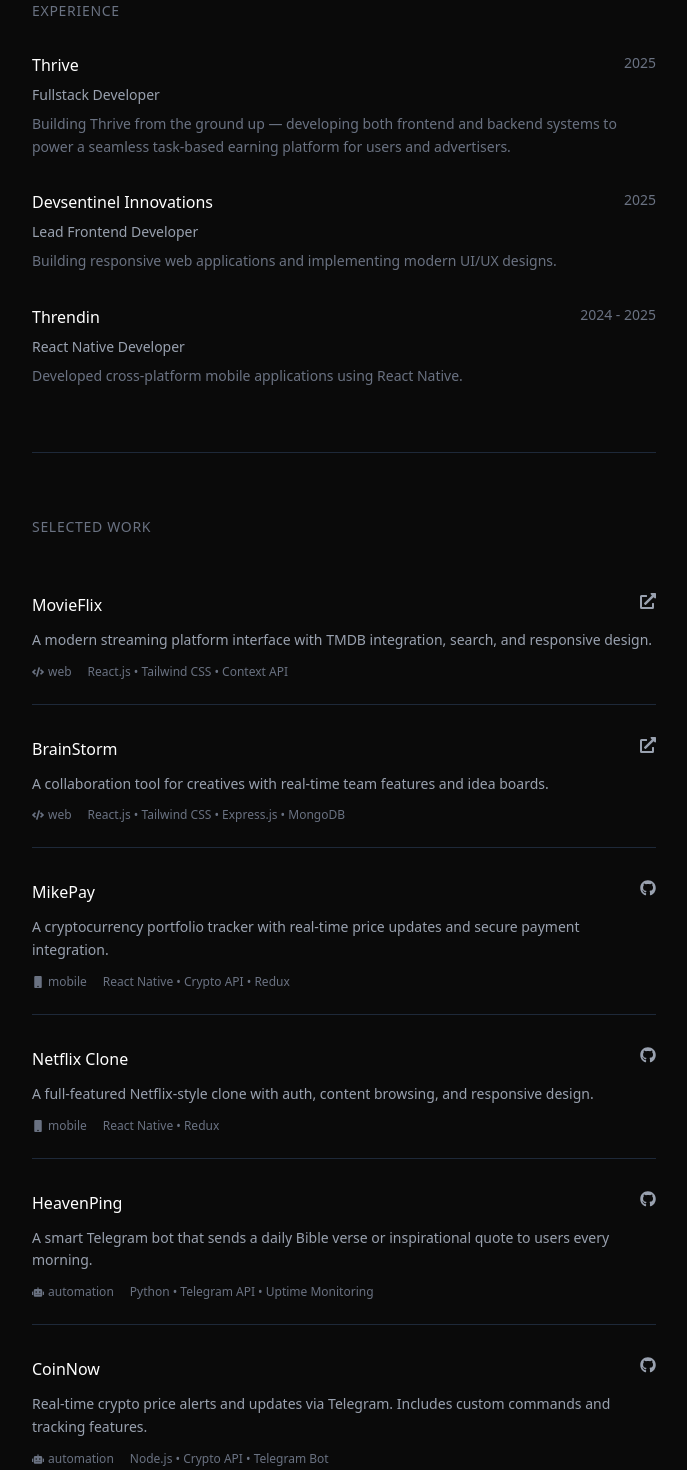
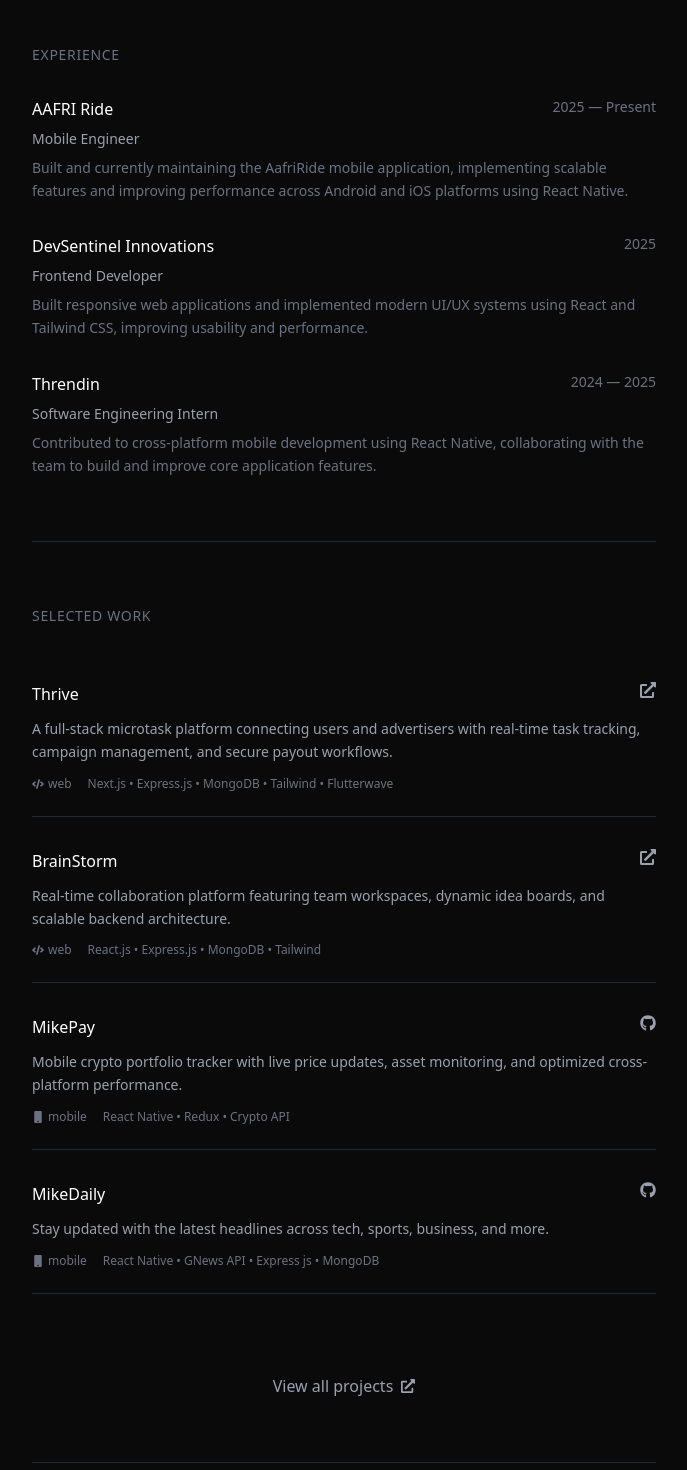
Before and after one commit to ChidiebereMichael18/Portfolio-V2, a React (Vite) app: page / in a window 1280 px wide. Shown: the part 560-2030 px from the top of the page, without its empty margins (296-983 px from the left). Built offline with nearby package versions, Linux system fonts and the light colour scheme; a web font is replaced by a local one.

Commit message:
february 2026 portfolio update

```diff
--- a/src/components/Projects.jsx
+++ b/src/components/Projects.jsx
@@ -61,46 +61,36 @@
 const Projects = () => {
   const projects = [
   {
-      title: "MovieFlix",
-      description: "A modern streaming platform interface with TMDB integration, search, and responsive design.",
-      tech: "React.js • Tailwind CSS • Context API",
-      live: "https://movieflix-joel.vercel.app/",
+    title: "Thrive",
+    description:
+      "A full-stack microtask platform connecting users and advertisers with real-time task tracking, campaign management, and secure payout workflows.",
+    tech: "Next.js • Express.js • MongoDB • Tailwind • Flutterwave",
+    live: "https://thrive-sooty.vercel.app/home",
     category: "web",
   },
   {
     title: "BrainStorm",
-      description: "A collaboration tool for creatives with real-time team features and idea boards.",
-      tech: "React.js • Tailwind CSS • Express.js • MongoDB",
+    description:
+      "Real-time collaboration platform featuring team workspaces, dynamic idea boards, and scalable backend architecture.",
+    tech: "React.js • Express.js • MongoDB • Tailwind",
     live: "https://brainstorm-v1.vercel.app/",
-      category: "web"
+    category: "web",
   },
   {
     title: "MikePay",
-      description: "A cryptocurrency portfolio tracker with real-time price updates and secure payment integration.",
-      tech: "React Native • Crypto API • Redux",
+    description:
+      "Mobile crypto portfolio tracker with live price updates, asset monitoring, and optimized cross-platform performance.",
+    tech: "React Native • Redux • Crypto API",
     github: "https://github.com/ChidiebereMichael18/Mike-Pay",
     category: "mobile",
   },
   {
-      title: "Netflix Clone",
-      description: "A full-featured Netflix-style clone with auth, content browsing, and responsive design.",
-      tech: "React Native • Redux",
-      github: "https://github.com/ChidiebereMichael18/Netflix-Clone",
-      category: "mobile"
-    },
-    {
-      title: "HeavenPing",
-      description: "A smart Telegram bot that sends a daily Bible verse or inspirational quote to users every morning.",
-      tech: "Python • Telegram API • Uptime Monitoring",
-      github: "https://github.com/ChidiebereMichael18/heaven-ping",
-      category: "automation"
-    },
-    {
-      title: "CoinNow",
-      description: "Real-time crypto price alerts and updates via Telegram. Includes custom commands and tracking features.",
-      tech: "Node.js • Crypto API • Telegram Bot",
-      github: "https://github.com/ChidiebereMichael18/CoinNow",
-      category: "automation"
+    title: "MikeDaily",
+    description:
+      "Stay updated with the latest headlines across tech, sports, business, and more.",
+    tech: "React Native • GNews API • Express js • MongoDB",
+    github: "https://github.com/ChidiebereMichael18/MikeDaily",
+    category: "mobile",
   }
 ];
 
@@ -115,7 +105,7 @@
         ))}
       </div>
 
-      <div className="mt-12 pt-8 border-t border-gray-800 text-center">
+      <div className="mt-12 pt-8  text-center">
         <a
           href="https://github.com/ChidiebereMichael18?tab=repositories"
           className="inline-flex items-center gap-2 text-gray-400 hover:text-white transition-colors group"
--- a/src/pages/Home.jsx
+++ b/src/pages/Home.jsx
@@ -7,7 +7,6 @@
   return (
     <div className="bg-[#0a0a0a] min-h-screen">
       <div className="max-w-2xl mx-auto px-6 font-inter">
-
         {/* Header */}
         <div className="flex justify-between items-center py-8">
           <h1 className="text-xl font-medium text-white tracking-tight">
@@ -33,22 +32,29 @@
         <div className="py-16 border-b border-gray-800">
           <div className="space-y-6">
             <h1 className="text-4xl font-light text-white leading-tight">
-              Fullstack Developer
+              Full-Stack & Mobile Engineer
               <br />
-              building digital experiences
+              building scalable digital products
             </h1>
+
             <p className="text-lg text-gray-400 leading-relaxed">
-              3+ years crafting efficient, user-focused applications across web and mobile platforms.
-              Currently focused on scalable solutions and performance-driven development.
+              4+ years shipping production-ready applications across web and
+              mobile. Focused on scalable architectures, real-time systems, and
+              performance-driven user experiences.
             </p>
+
             <div className="flex items-center gap-4 pt-4">
               <a
                 href="#projects"
                 className="inline-flex items-center gap-2 text-white hover:text-gray-300 transition-colors group"
               >
                 <span>View work</span>
-                <FaArrowRight size={14} className="group-hover:translate-x-1 transition-transform" />
+                <FaArrowRight
+                  size={14}
+                  className="group-hover:translate-x-1 transition-transform"
+                />
               </a>
+
               <a
                 href="mailto:mikeyxofficial1234@gmail.com"
                 className="inline-flex items-center gap-2 text-gray-400 hover:text-white transition-colors"
@@ -56,6 +62,9 @@
                 <span>Get in touch</span>
               </a>
             </div>
+            <p className="text-sm text-gray-500">
+               Building Verizen, an AI-powered customer agent for modern businesses
+            </p>
           </div>
         </div>
 
@@ -64,43 +73,77 @@
           <h2 className="text-sm font-medium text-gray-500 uppercase tracking-wider mb-8">
             Experience
           </h2>
+
           <div className="space-y-8">
+            {/* AafriRide */}
             <div className="group">
               <div className="flex justify-between items-start mb-2">
-                <h3 className="text-white font-medium">Thrive</h3>
-                <span className="text-gray-500 text-sm">2025</span>
+                <h3 className="text-white font-medium hover:text-gray-300 transition-colors">
+                  <a
+                    href="https://aafriride.com/"
+                    target="_blank"
+                    rel="noopener noreferrer"
+                  >
+                    AAFRI Ride
+                  </a>
+                </h3>
+                <span className="text-gray-500 text-sm">2025 — Present</span>
               </div>
-              <p className="text-gray-400 text-sm mb-2">Fullstack Developer</p>
+              <p className="text-gray-400 text-sm mb-2">Mobile Engineer</p>
               <p className="text-gray-500 text-sm leading-relaxed">
-                Building Thrive from the ground up — developing both frontend and backend systems
-                to power a seamless task-based earning platform for users and advertisers.
+                Built and currently maintaining the AafriRide mobile
+                application, implementing scalable features and improving
+                performance across Android and iOS platforms using React Native.
               </p>
             </div>
 
+            {/* DevSentinel */}
             <div className="group">
               <div className="flex justify-between items-start mb-2">
-                <h3 className="text-white font-medium">Devsentinel Innovations</h3>
+                <h3 className="text-white font-medium hover:text-gray-300 transition-colors">
+                  <a
+                    href="https://devsentinelinnovations.com/"
+                    target="_blank"
+                    rel="noopener noreferrer"
+                  >
+                    DevSentinel Innovations
+                  </a>
+                </h3>
                 <span className="text-gray-500 text-sm">2025</span>
               </div>
-              <p className="text-gray-400 text-sm mb-2">Lead Frontend Developer</p>
+              <p className="text-gray-400 text-sm mb-2">Frontend Developer</p>
               <p className="text-gray-500 text-sm leading-relaxed">
-                Building responsive web applications and implementing modern UI/UX designs.
+                Built responsive web applications and implemented modern UI/UX
+                systems using React and Tailwind CSS, improving usability and
+                performance.
               </p>
             </div>
 
+            {/* Threndin Internship */}
             <div className="group">
               <div className="flex justify-between items-start mb-2">
-                <h3 className="text-white font-medium">Threndin</h3>
-                <span className="text-gray-500 text-sm">2024 - 2025</span>
+                <h3 className="text-white font-medium hover:text-gray-300 transition-colors">
+                  <a
+                    href="https://www.threndin.com/"
+                    target="_blank"
+                    rel="noopener noreferrer"
+                  >
+                    Threndin
+                  </a>
+                </h3>
+                <span className="text-gray-500 text-sm">2024 — 2025</span>
               </div>
-              <p className="text-gray-400 text-sm mb-2">React Native Developer</p>
+              <p className="text-gray-400 text-sm mb-2">
+                Software Engineering Intern
+              </p>
               <p className="text-gray-500 text-sm leading-relaxed">
-                Developed cross-platform mobile applications using React Native.
+                Contributed to cross-platform mobile development using React
+                Native, collaborating with the team to build and improve core
+                application features.
               </p>
             </div>
           </div>
         </div>
-
         {/* Projects */}
         <div id="projects" className="py-16">
           <Projects />
@@ -113,7 +156,8 @@
               Let's work together
             </h2>
             <p className="text-gray-400 max-w-md mx-auto leading-relaxed">
-              I'm currently available for freelance projects and full-time opportunities.
+              I'm currently available for freelance projects and full-time
+              opportunities.
             </p>
             <a
               href="mailto:mikeyxofficial1234@gmail.com"
@@ -121,7 +165,10 @@
             >
               <FaEnvelope size={16} />
               <span>Start a conversation</span>
-              <FaArrowRight size={12} className="group-hover:translate-x-1 transition-transform" />
+              <FaArrowRight
+                size={12}
+                className="group-hover:translate-x-1 transition-transform"
+              />
             </a>
           </div>
         </div>
@@ -130,16 +177,28 @@
         <div className="py-12 border-t border-gray-800">
           <div className="flex flex-col items-center space-y-6">
             <div className="flex items-center gap-6">
-              <a href="https://x.com/IFearAids" className="text-gray-400 hover:text-white transition-colors">
+              <a
+                href="https://x.com/IFearAids"
+                className="text-gray-400 hover:text-white transition-colors"
+              >
                 <FaXTwitter size={18} />
               </a>
-              <a href="https://www.instagram.com/mike_bytes" className="text-gray-400 hover:text-white transition-colors">
+              <a
+                href="https://www.instagram.com/mike_bytes"
+                className="text-gray-400 hover:text-white transition-colors"
+              >
                 <FaInstagram size={18} />
               </a>
-              <a href="mailto:mikeyxofficial1234@gmail.com" className="text-gray-400 hover:text-white transition-colors">
+              <a
+                href="mailto:mikeyxofficial1234@gmail.com"
+                className="text-gray-400 hover:text-white transition-colors"
+              >
                 <FaEnvelope size={18} />
               </a>
-              <a href="https://github.com/ChidiebereMichael18" className="text-gray-400 hover:text-white transition-colors">
+              <a
+                href="https://github.com/ChidiebereMichael18"
+                className="text-gray-400 hover:text-white transition-colors"
+              >
                 <FaGithub size={18} />
               </a>
             </div>
@@ -148,7 +207,7 @@
                 Built with React & Tailwind CSS
               </p>
               <p className="text-sm text-gray-600">
-                &copy; 2025 Michael. All rights reserved.
+                &copy; 2026 Michael. All rights reserved.
               </p>
             </div>
           </div>
--- a/src/style.css
+++ b/src/style.css
@@ -4,7 +4,7 @@
   font-weight: 400;
 
   color-scheme: light dark;
-  color: rgba(255, 255, 255, 0.87);
+  color: rgba(8, 8, 8, 0.87);
   background-color: #242424;
 
   font-synthesis: none;
```
Lines whose indentation alone changed are shown as unchanged.
